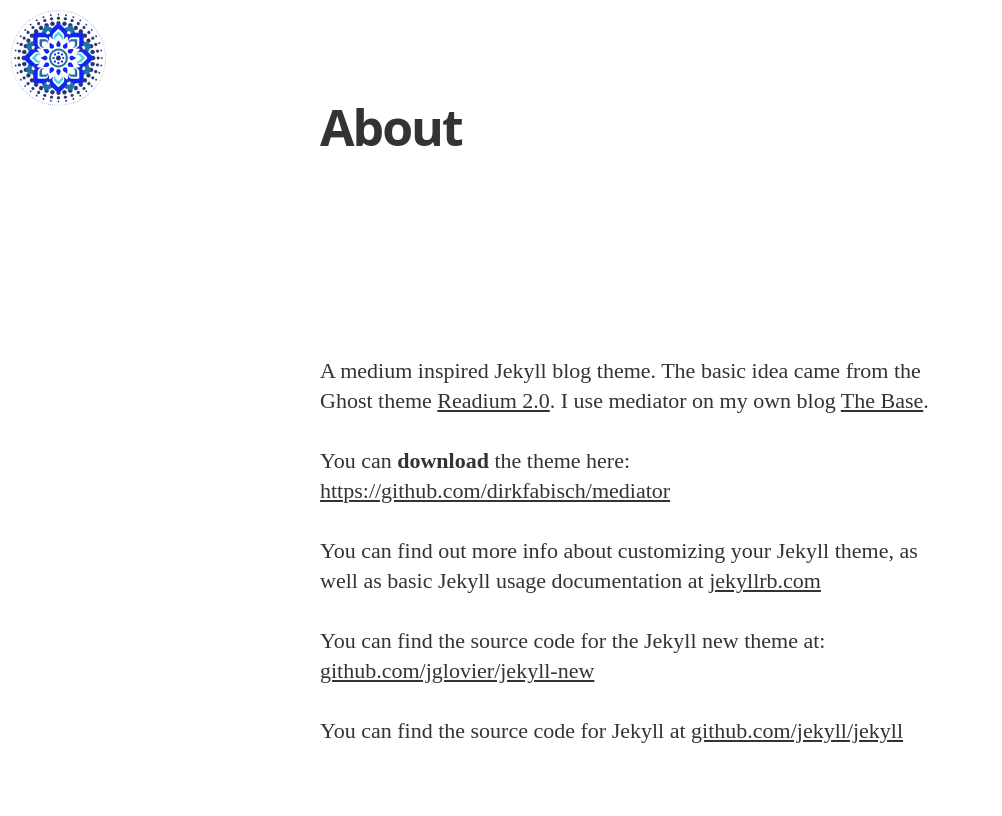
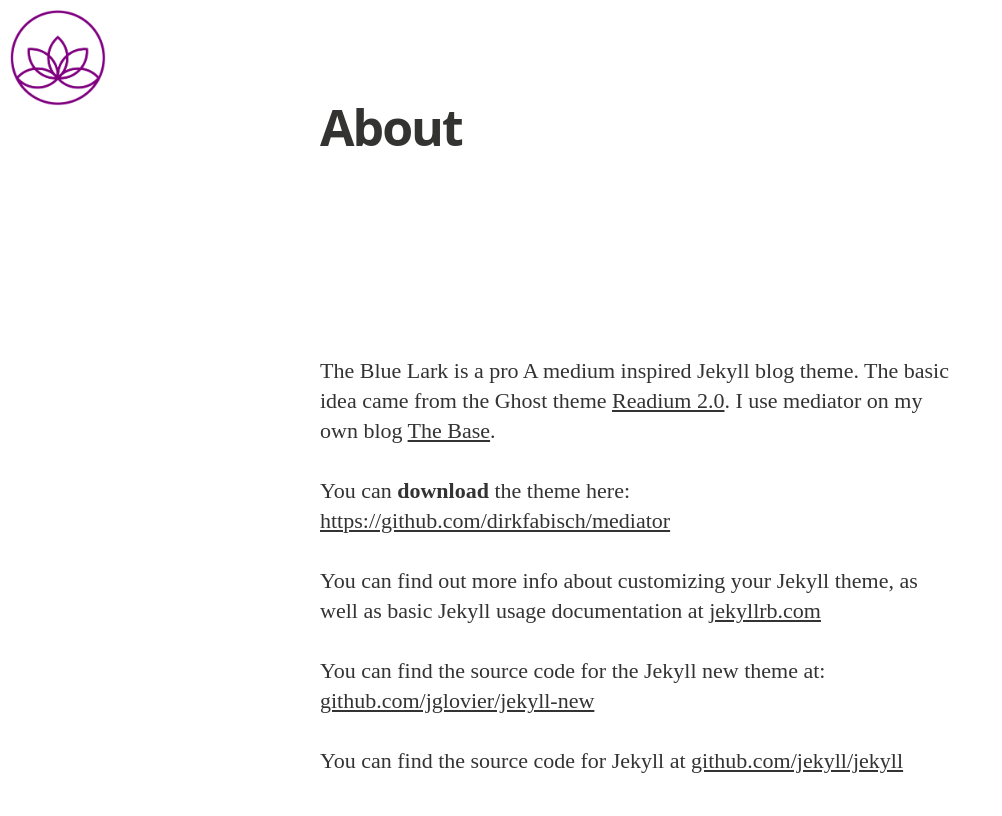
Before and after one commit to lrdlc/github.io, a Jekyll site: the page built from about.md, in a window 1280 px wide. Shown: the top 816 px of the page, without its empty margins (0-1002 px from the left). Built offline with Jekyll 4.4.1, drawn with Linux system fonts in a browser that asks for light colours; nearby versions of some CDN libraries; some web fonts are replaced; grey boxes are pictures that could not be loaded.

```diff
--- a/_config.yml
+++ b/_config.yml
@@ -21,6 +21,8 @@ author: 'Laura'
 author_image: "/images/mypicture.jpg"
 
 paginate:	5
+#to add comments
+disquis: thebluelark
 
 url: "http://lrdlc.github.io" # the base hostname & protocol for your site
 baseurl: ""
--- a/about.md
+++ b/about.md
@@ -4,6 +4,7 @@ title: About
 permalink: /about/
 ---
 
+The Blue Lark is a pro
 A medium inspired Jekyll blog theme. The basic idea came from the Ghost theme
 [Readium 2.0](http://www.svenread.com/readium-ghost-theme/). I use mediator on my own blog [The Base](blog.base68.com).
 
```
Also changed, not shown: images/lotus.png, 3 other files.
